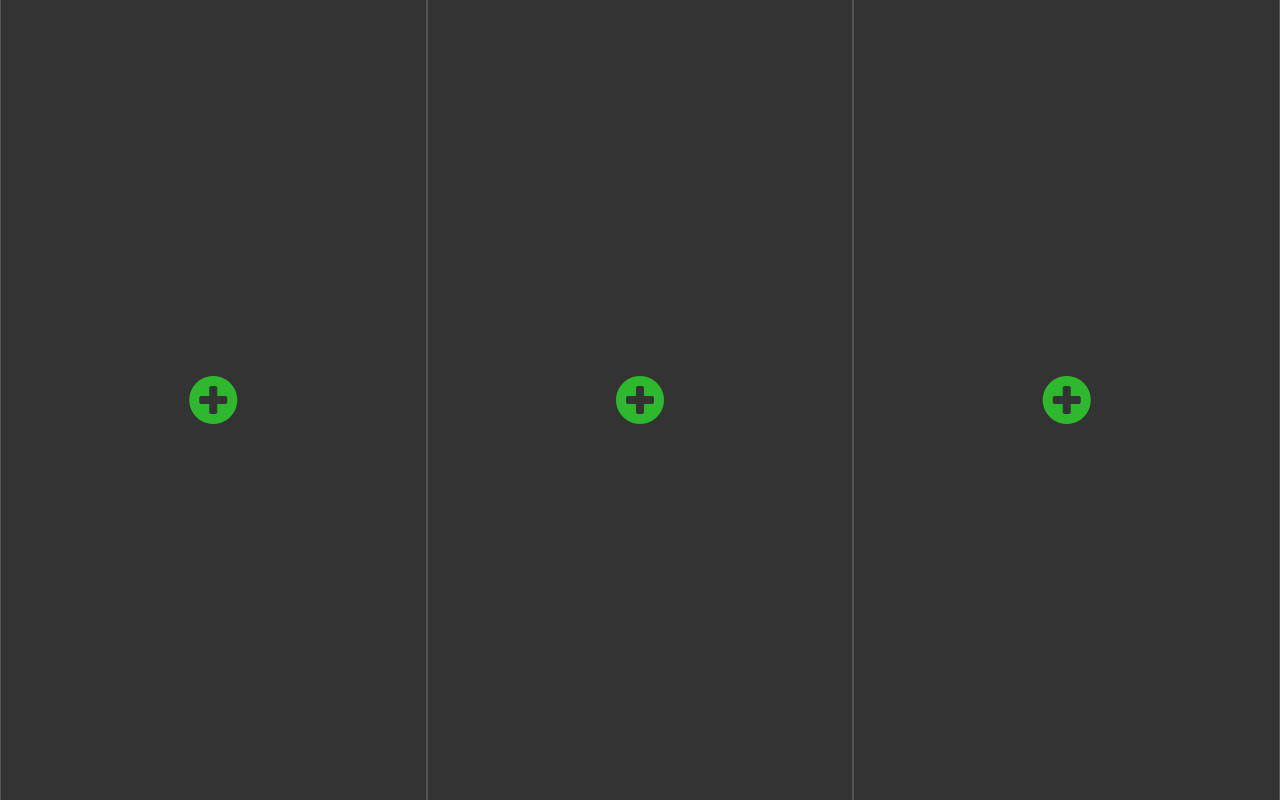
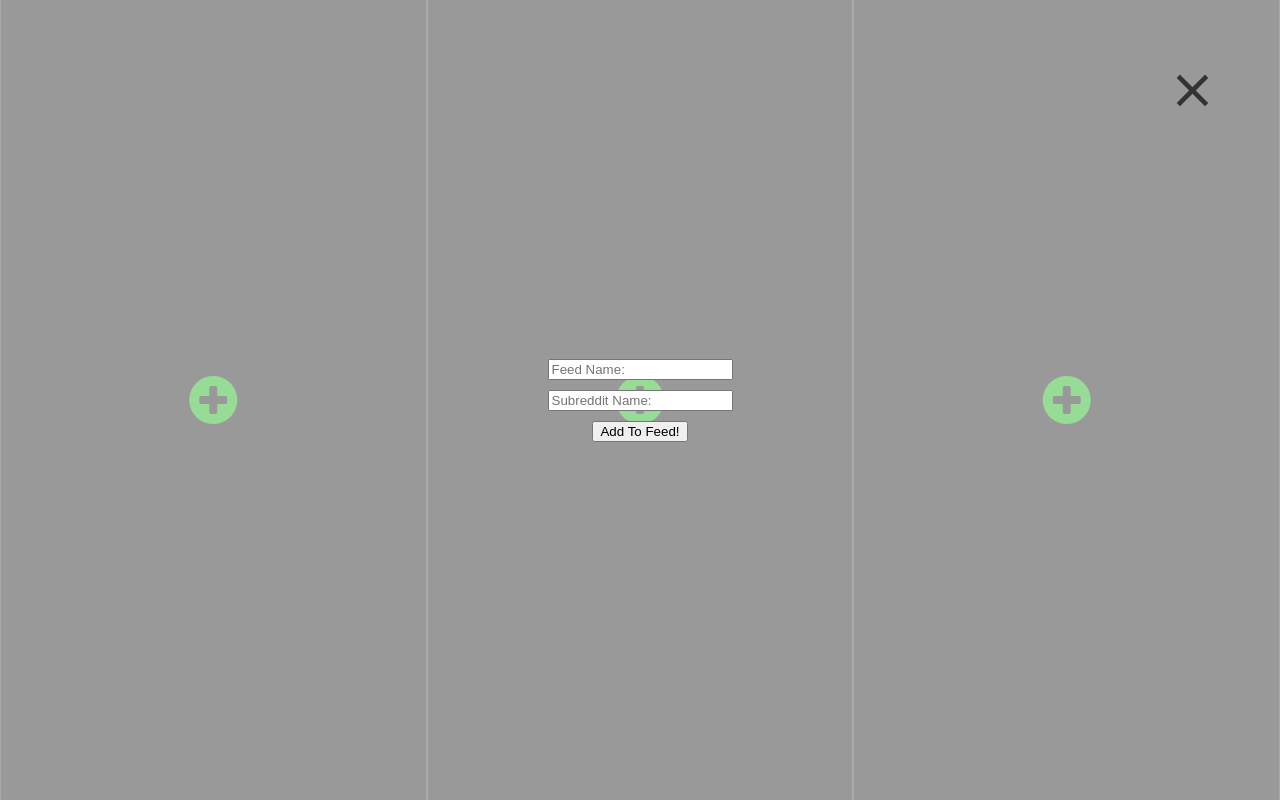
Before and after one commit to denis-onder/strictab, a website: page web/index.html in a window 1280 px wide. Both pictures are taken after a click on the icon 213 px from the left and 400 px from the top of the page. Drawn offline with Linux system fonts and the light colour scheme.

Commit message:
Basic modal and logic

```diff
--- a/js/main.js
+++ b/js/main.js
@@ -1,11 +1,24 @@
-const columns = [
-  document.getElementById("feed_zero"),
-  document.getElementById("feed_one"),
-  document.getElementById("feed_two")
-];
+const modal = document.getElementById("input_modal");
+const columns = Array.prototype.slice.call(
+  document.getElementsByClassName("grid_column")
+);
+const buttons = Array.prototype.slice.call(
+  document.getElementsByClassName("feed_add_icon")
+);
 
+// Center add buttons if the columns are empty.
 columns.map(column =>
   column.children.length === 1
     ? column.classList.add("center_all")
     : column.classList.remove("center_all")
 );
+
+// Toggle the modal
+buttons.map(button =>
+  button.addEventListener("click", () => {
+    modal.classList.add("modal");
+    document
+      .getElementById("input_modal_exit")
+      .addEventListener("click", () => modal.classList.remove("modal"));
+  })
+);
--- a/scss/style.scss
+++ b/scss/style.scss
@@ -1,3 +1,7 @@
+@import url("https://fonts.googleapis.com/css?family=Roboto&display=swap");
+$fonts: "Roboto", Arial, Helvetica, sans-serif;
+$green: rgb(45, 184, 45);
+
 body {
   width: 100%;
   height: 100vh;
@@ -15,7 +19,7 @@ body {
       border-right: 1px solid #555;
       .feed_add_icon {
         font-size: 56px;
-        color: rgb(45, 184, 45);
+        color: $green;
         transition: all ease-in-out 0.2s;
         cursor: pointer;
         &:hover {
@@ -24,6 +28,47 @@ body {
       }
     }
   }
+  #input_modal {
+    position: fixed;
+    background-color: rgba(rgb(255, 255, 255), 0.5);
+    z-index: 999;
+    width: 100%;
+    height: 100vh;
+    display: none;
+    flex-direction: column;
+    align-items: center;
+    justify-content: center;
+    #input_modal_exit {
+      color: #333;
+      font-size: 56px;
+      position: absolute;
+      top: 0;
+      right: 5%;
+      cursor: pointer;
+      transition: all ease-in-out 0.2s;
+      &:hover {
+        transform: rotate(360deg);
+      }
+    }
+    .input_modal_wrapper {
+      display: flex;
+      flex-direction: column;
+      align-items: center;
+      justify-content: center;
+      width: 35%;
+      height: 20%;
+      .input_modal_input {
+        margin: 5px 0;
+      }
+      #input_modal_btn {
+        margin: 5px 0;
+      }
+    }
+  }
+}
+
+.modal {
+  display: flex !important;
 }
 
 .center_all {
--- a/web/index.html
+++ b/web/index.html
@@ -11,18 +11,26 @@
       integrity="sha384-wvfXpqpZZVQGK6TAh5PVlGOfQNHSoD2xbE+QkPxCAFlNEevoEH3Sl0sibVcOQVnN"
       crossorigin="anonymous"
     />
-    <title>Document</title>
+    <title>strictab</title>
   </head>
   <body>
+    <div id="input_modal">
+      <p id="input_modal_exit">&Cross;</p>
+      <div class="input_modal_wrapper">
+        <input type="text" class="input_modal_input" placeholder="Feed Name:"/>
+        <input type="text" class="input_modal_input" placeholder="Subreddit Name:"/>
+        <button id="input_modal_btn">Add To Feed!</button>
+      </div>
+    </div>
     <div id="grid_wrapper">
       <div class="grid_column" id="feed_zero">
-        <i class="feed_add_icon fa fa-plus-circle"></i>
+        <i class="feed_add_icon fa fa-plus-circle" data-column="zero"></i>
       </div>
       <div class="grid_column" id="feed_one">
-        <i class="feed_add_icon fa fa-plus-circle"></i>
+        <i class="feed_add_icon fa fa-plus-circle" data-column="one"></i>
       </div>
       <div class="grid_column" id="feed_two">
-        <i class="feed_add_icon fa fa-plus-circle"></i>
+        <i class="feed_add_icon fa fa-plus-circle" data-column="two"></i>
       </div>
     </div>
     <script src="./main.js"></script>
--- a/web/main.js
+++ b/web/main.js
@@ -1,6 +1,18 @@
 "use strict";
 
-var columns = [document.getElementById("feed_zero"), document.getElementById("feed_one"), document.getElementById("feed_two")];
+var modal = document.getElementById("input_modal");
+var columns = Array.prototype.slice.call(document.getElementsByClassName("grid_column"));
+var buttons = Array.prototype.slice.call(document.getElementsByClassName("feed_add_icon")); // Center add buttons if the columns are empty.
+
 columns.map(function (column) {
   return column.children.length === 1 ? column.classList.add("center_all") : column.classList.remove("center_all");
+}); // Toggle the modal
+
+buttons.map(function (button) {
+  return button.addEventListener("click", function () {
+    modal.classList.add("modal");
+    document.getElementById("input_modal_exit").addEventListener("click", function () {
+      return modal.classList.remove("modal");
+    });
+  });
 });
```
Also changed, not shown: web/style.css.
